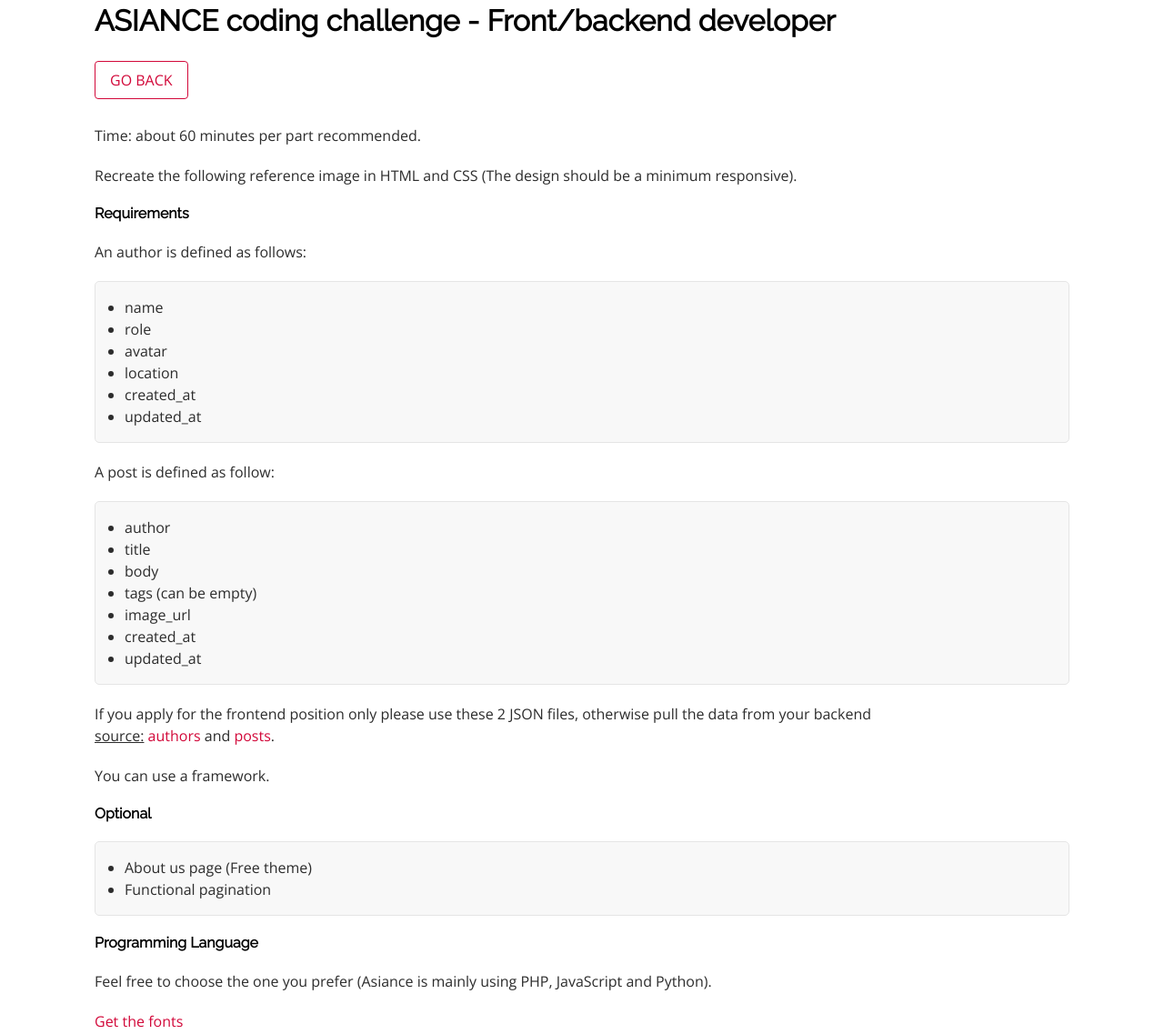
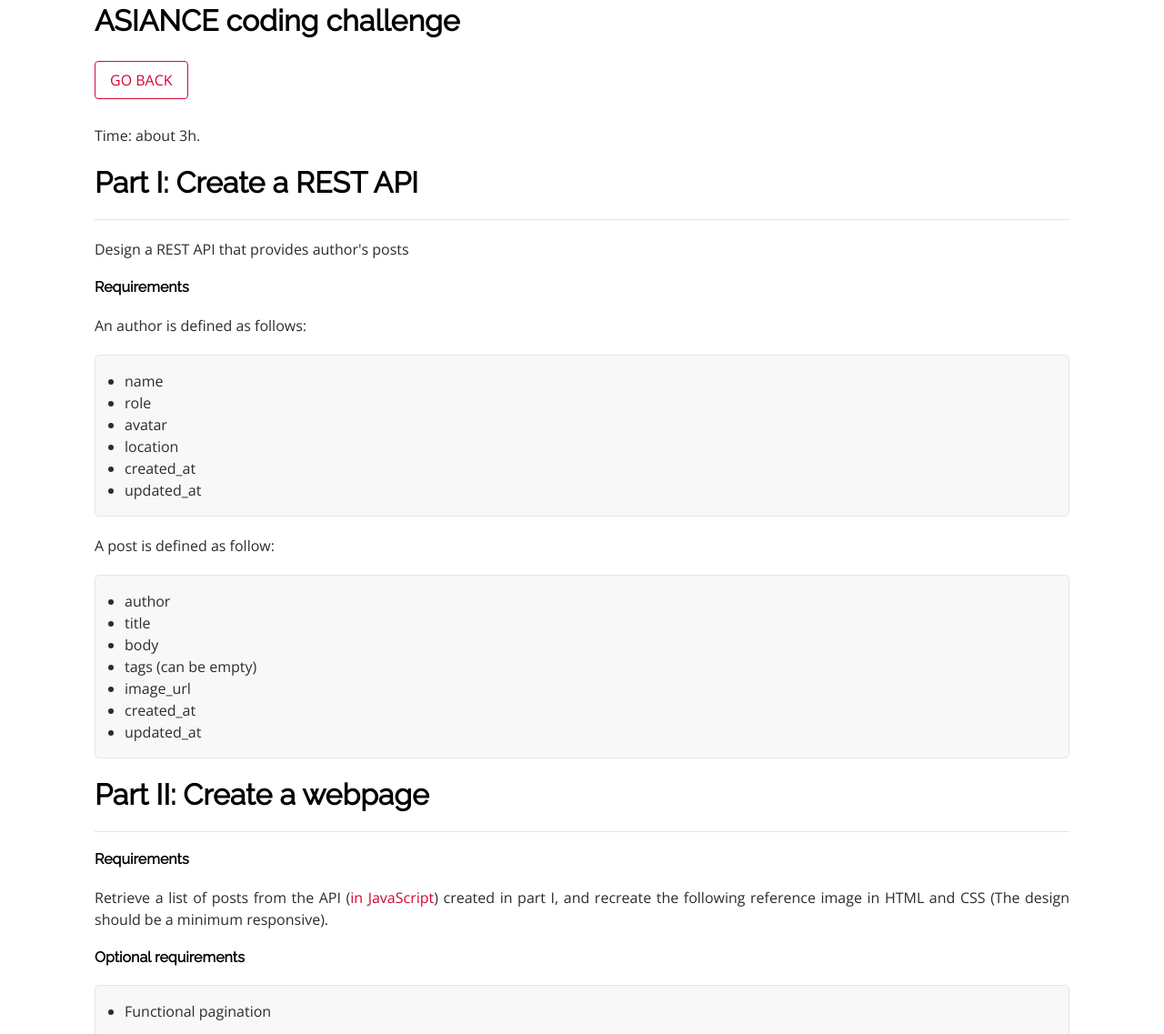
Before and after one commit to Asiance/asiance.github.io, a plain HTML site: page challenge.html in a window 1280 px wide. Shown: the part 149-1286 px from the top of the page at 91% size. Drawn offline with nearby package versions, Linux system fonts and the light colour scheme.

Commit message:
Update challenge page content

```diff
--- a/challenge.html
+++ b/challenge.html
@@ -17,20 +17,25 @@
 <body>
 <header>
     <div class="logo"><a href="index.html"><img src="static/img/asiance-logo-colors-256.png"/></a></div>
-        <h1 class="subtitle">ASIANCE coding challenge - Front/backend developer</h1>
+    <h1 class="subtitle">ASIANCE coding challenge</h1>
     <a class="btn-outline" href="index.html">Go back</a>
 
 </header>
 <section>
 
     <p>
-        <p>Time: about 60 minutes per part recommended.</p>
+    <p>Time: about 3h.</p>
 
-        <p>Recreate the following reference image in HTML and CSS (The design should be a minimum responsive).</p>
+
+
+
+    <h1>Part I: Create a REST API</h1>
+    <hr>
+    <p>Design a REST API that provides author's posts</p>
 
     <h3>Requirements</h3>
 
-        <p>An author is defined as follows:  </p>
+    <p>An author is defined as follows: </p>
     <ul>
         <li>name</li>
         <li>role</li>
@@ -39,7 +44,7 @@
         <li>created_at</li>
         <li>updated_at</li>
     </ul>
-        <p>A post is defined as follow:  </p>
+    <p>A post is defined as follow: </p>
     <ul>
         <li>author</li>
         <li>title</li>
@@ -50,35 +55,38 @@
         <li>updated_at</li>
     </ul>
 
-        If you apply for the frontend position only please use these 2 JSON files, otherwise pull the data from your
-        backend<br>
-        <u>source:</u> <a href="resources/authors.json" target="_blank">authors</a> and <a href="resources/posts.json"
-                                                                                    target="_blank">posts</a>.</p>
+    <h1>Part II: Create a webpage</h1>
+    <hr>
+    <h3>Requirements</h3>
+    <p>Retrieve a list of posts from the API (<span style="color:#d20839;">in JavaScript</span>) created in part I, and
+        recreate the following reference image in HTML and CSS (The design should be a minimum responsive).</p>
 
-        <p>You can use a framework.</p>
-
-
-        <h3>Optional</h3>
+    <h3>Optional requirements</h3>
 
     <ul>
-            <li>About us page (Free theme)</li>
         <li>Functional pagination</li>
     </ul>
 
-        <h3>Programming Language</h3>
 
-        <p>Feel free to choose the one you prefer (Asiance is mainly using PHP, JavaScript and Python).</p>
-        <a href="https://fonts.googleapis.com/css?family=Open+Sans|Raleway:300,400|Squada+One|Staatliches" target="_blank">Get the fonts</a>
+    <a href="https://fonts.googleapis.com/css?family=Open+Sans|Raleway:300,400|Squada+One|Staatliches" target="_blank">Get
+        the fonts</a>
 
-        <p><a href="static/img/asiance_test_sample.png" target="_blank"><img src="static/img/asiance_test_sample.png"/></a></p>
+    <p><a href="static/img/asiance_test_sample.png" target="_blank"><img src="static/img/asiance_test_sample.png"/></a>
+    </p>
 
     <p>*Click the image for full-size version.</p>
 
-        <hr/>
 
-        <p>Feel free to use the internet to look up any coding references</p>
+    <h1>The rules</h1>
 
-    <p>When you have finished the test send your result to <a href="mailto:recruit@asiance.com">recruit@asiance.com.</a></p>
+    <ul>
+        <li>You can use the language and technology of your choosing. It's OK to try something new (tell us if you do), but
+        feel free to use something you're comfortable with. We don't care if you use something we don't; the goal here
+        is not to validate your knowledge of a particular technology</li>
+        <li>End result should be deployed on a public Cloud (Heroku, AWS etc. all have free tiers you can use).</li>
+        <li>End result should be versioned on a git repository. Send us the link to <a href="mailto:recruit@asiance.com">recruit@asiance.com</a></li>
+    </ul>
+    </p>
 
 </section>
 
--- a/static/css/style.css
+++ b/static/css/style.css
@@ -116,7 +116,7 @@
 }
 
 strong {
-	font-weight:700;
+	font-weight:bold;
 }
 
 section {
```
Lines whose indentation alone changed are shown as unchanged.
